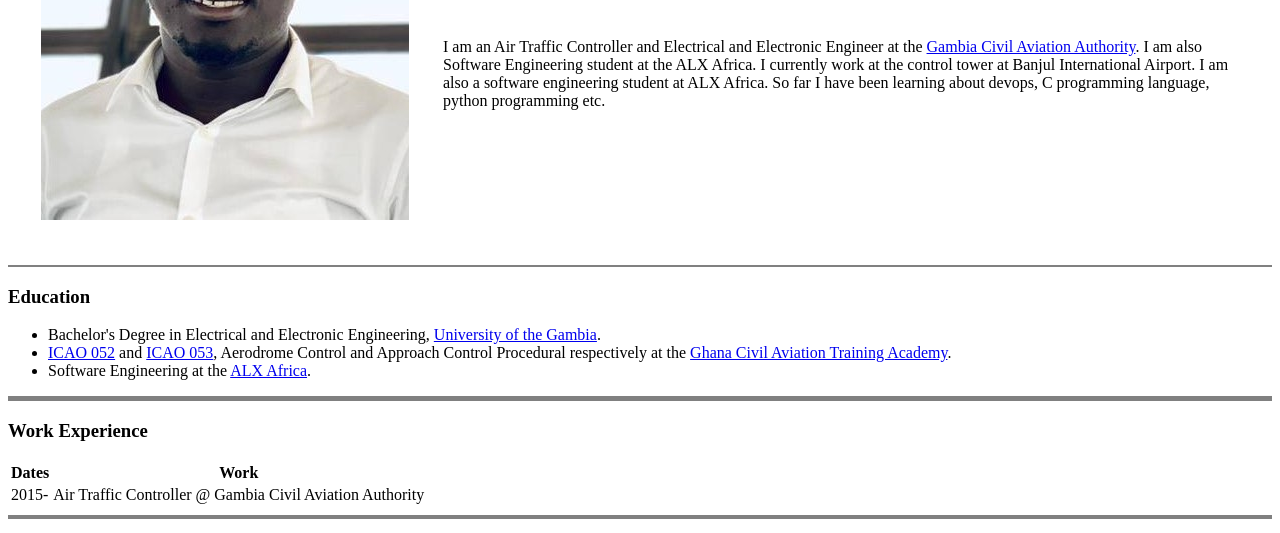
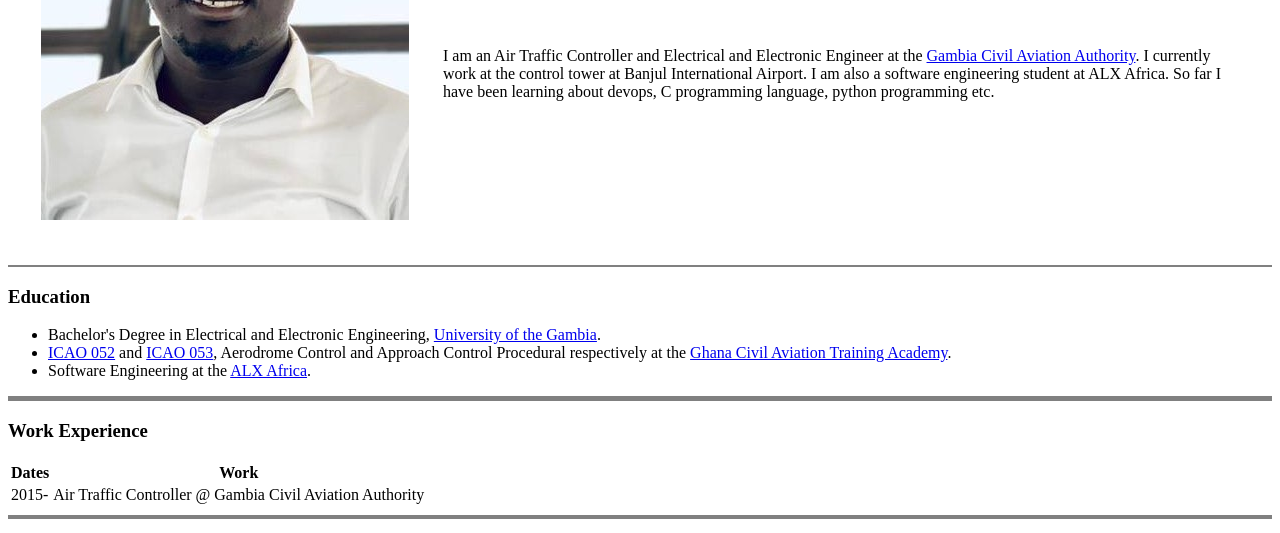
Before and after one commit to AtcoCoder/CV, a plain HTML site: page index.html in a window 1280 px wide. Shown: the part 267-800 px from the top of the page. Drawn offline with Linux system fonts and the light colour scheme.

Commit message:
Update index.html

```diff
--- a/index.html
+++ b/index.html
@@ -13,8 +13,7 @@
         <strong>Gambia Civil Aviation Authority</strong>
         </em></p>
             <br>
-        <p>I am an Air Traffic Controller and Electrical and Electronic Engineer at the <a href="https://mofea.gm/soe/gcaa">Gambia Civil Aviation Authority</a>.
-            I am also Software Engineering student at the ALX Africa. I currently work at the control tower at
+        <p>I am an Air Traffic Controller and Electrical and Electronic Engineer at the <a href="https://mofea.gm/soe/gcaa">Gambia Civil Aviation Authority</a>. I currently work at the control tower at
             Banjul International Airport. I am also a software engineering student at ALX Africa. So far I have been learning about devops, C programming language, python programming etc.
         </p></td>
     </tr>
```
